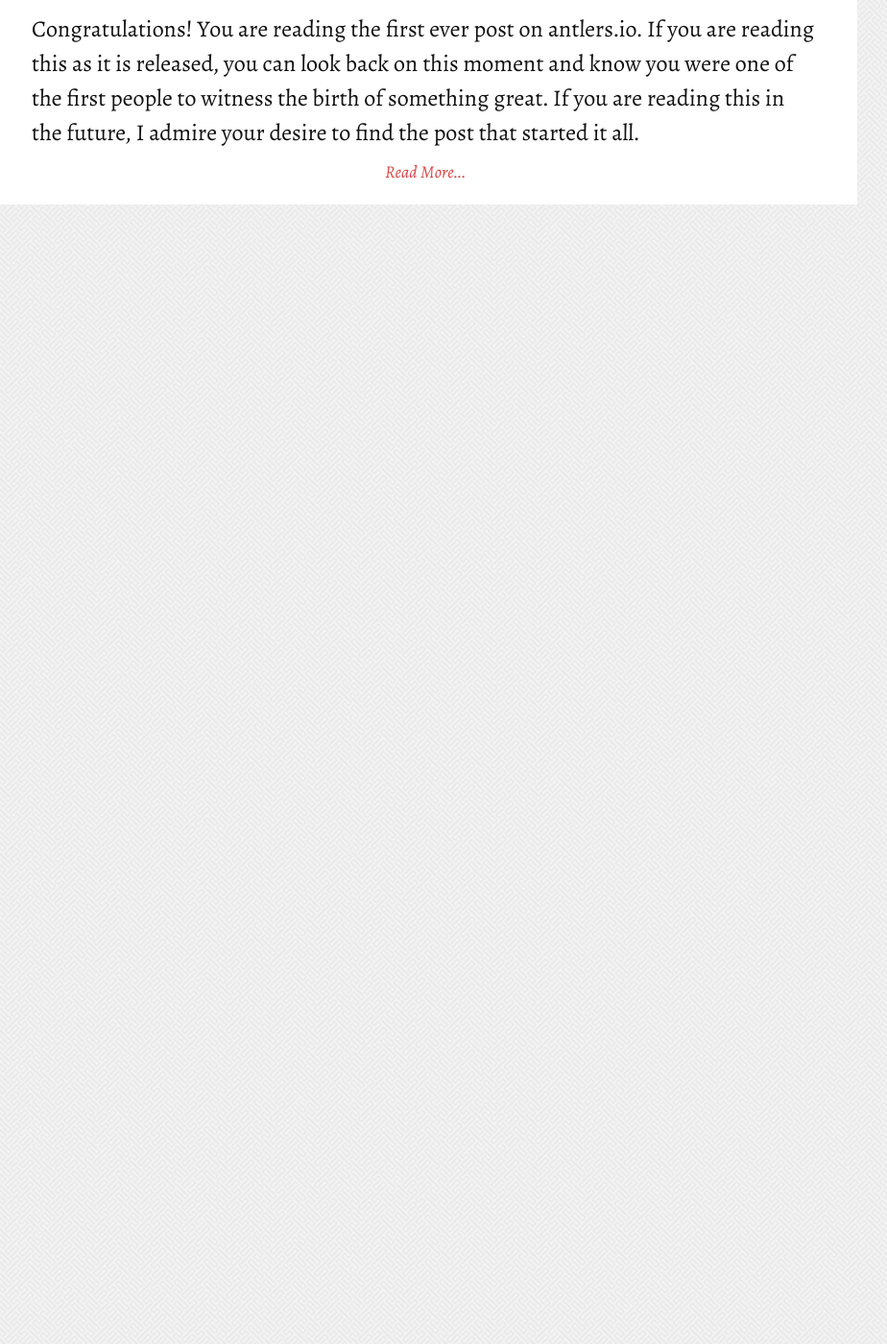
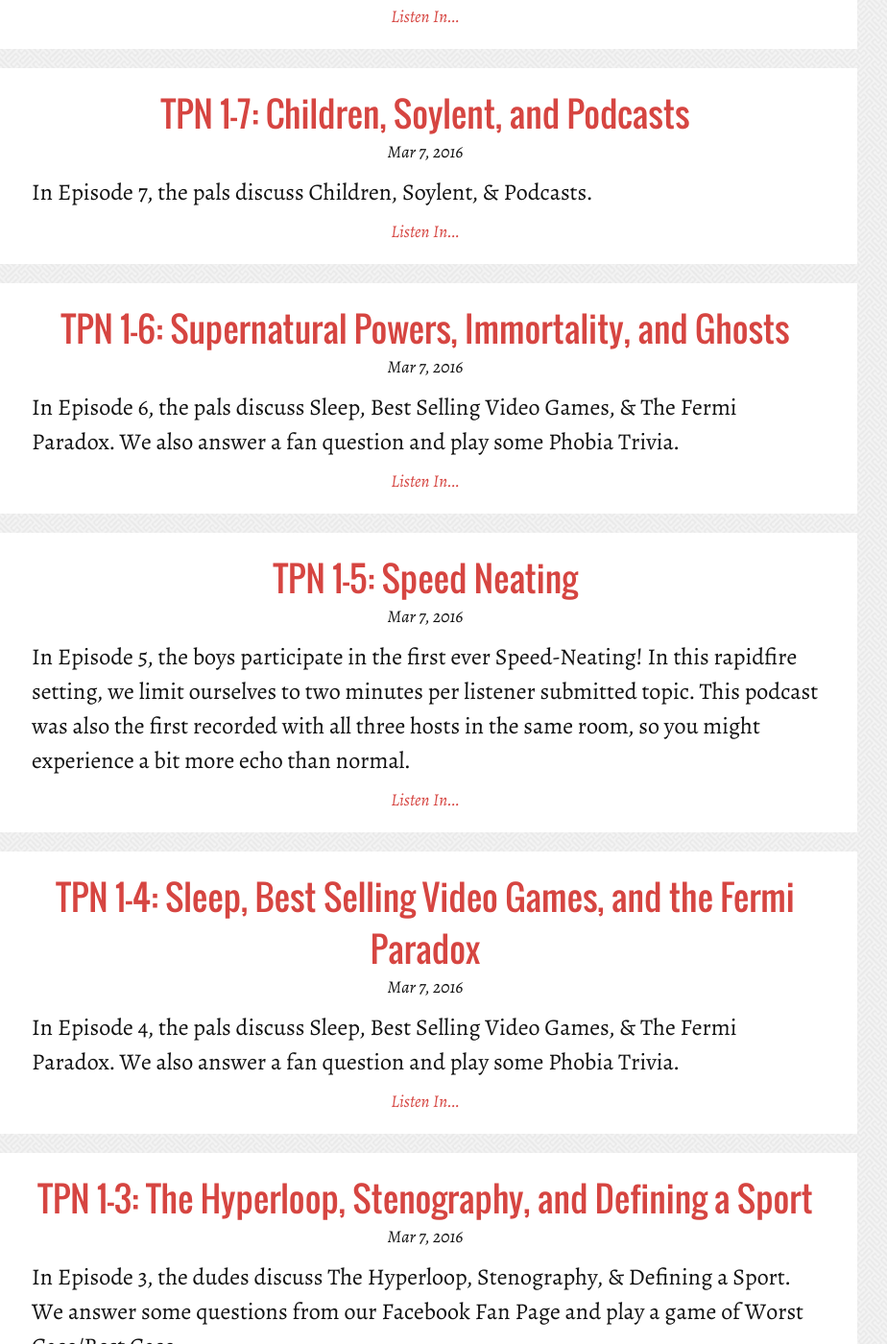
Before and after one commit to albenesi/antlers, a Jekyll site: the page built from index.html, in a window 1280 px wide and 1400 px high, scrolled down 719 px. Shown: the whole window at 96% size, without its empty margins (197-1121 px from the left). Built offline with Jekyll 4.4.1, drawn with Linux system fonts in a browser that asks for light colours; before the commit the page ends 952 px from its top, so only the background shows below that; some of the changed text lies outside the part shown.

Commit message:
add legacy podcasts

```diff
--- a/archive/index.html
+++ b/archive/index.html
@@ -13,7 +13,7 @@ permalink: /archive/
   <div class="archive--list">
     {% for post in site.posts %}
       <header class="archive--header">
-        <a href="{{post.url}}"><h1 class="archive--title" itemprop="name headline">{{ post.title }}</h1></a>
+        <a href="{{post.url}}"><h1 class="archive--title" itemprop="name headline">{% if post.podcast %}{{ post.podcast }} {{post.number}}: {% endif %}{{ post.title }}</h1></a>
         <p class="archive--meta"><time datetime="{{ post.date | date_to_xmlschema }}" itemprop="datePublished">{{ post.date | date: "%b %-d, %Y" }}</time>{% if post.author %}{% assign author = site.data.authors.data[post.author] %} • <a href='/author/{{author.url}}.html'>{{ author.name }}</a>{% endif %}</p>
       </header>
     {% endfor %}
--- a/feed/tpn.xml
+++ b/feed/tpn.xml
@@ -1,6 +1,10 @@
 ---
 layout: null
 title: "That's Pretty Neat"
-description: "A podcast about all things neat."
+feed: tpn.xml
+description: That's Pretty Neat is a show about all things neat.
+author:
+    name: Frank Albenesius
+    email: frank@antlers.io
 ---
 {% include feed.xml %}
--- a/index.html
+++ b/index.html
@@ -10,7 +10,7 @@ layout: default
       <article class="post excerpt">
 
         <header class="post--header">
-          <a href="{{post.url}}"><h1 class="post--title" itemprop="name headline">{% if post.podcast %}{{ post.podcast }} {{post.number}}. {% endif %}{{ post.title }}</h1></a>
+          <a href="{{post.url}}"><h1 class="post--title" itemprop="name headline">{% if post.podcast %}{{ post.podcast }} {{post.number}}: {% endif %}{{ post.title }}</h1></a>
           <p class="post--meta"><time datetime="{{ post.date | date_to_xmlschema }}" itemprop="datePublished">{{ post.date | date: "%b %-d, %Y" }}</time>{% if post.author %}{% assign author = site.data.authors.data[post.author] %} • <a href='/author/{{author.url}}.html'>{{ author.name }}</a>{% endif %}</p>
         </header>
 
--- /dev/null
+++ b/podcast-tpn/_posts/2016-03-07-1-1-Neat-The-Team.md
@@ -0,0 +1,26 @@
+---
+layout: episode
+number: "1-1"
+podcast: "TPN"
+title: "Neat the Team"
+duration: "51:49"
+length: "37524507"
+short_description: "Season 1 Episode 1"
+asset_link: "http://tpn.antlers.io/1_1.mp3"
+comments: true
+date: 2016-03-07 01:00:00
+released: 2015-05-22
+continue: "Listen In..."
+img_src: "/img/tpn/tpn1.png"
+tags: [neat]
+---
+
+In Episode 1, the gang tests their radio-chops as they make their TPN debut. The format was explained, topics (product placement, driverless cars, and relocated sporting events) were introduced.
+
+Please send feedback/topic suggestions to tpnpod@gmail dot com or contact us on twitter - @[TPNPod](https://twitter.com/tpnpod). We're also on facebook at [facebook.com/TPNPod](facebook.com/TPNPod)!
+
+#### Links:
+
+* Flea-Flicker: [Stanford Football - Luck Flea-Flicker vs. UCLA](https://www.youtube.com/watch?v=ik-LNTMYn50)
+
+Music generously provided by our good friends at [Soul Cymatic](https://soundcloud.com/soul-cymatic)
--- /dev/null
+++ b/podcast-tpn/_posts/2016-03-07-1-2-Deleting-The-Internet.md
@@ -0,0 +1,26 @@
+---
+layout: episode
+number: "1-2"
+podcast: "TPN"
+title: Deleting the Internet, Legos, and Live Streaming
+duration: "48:36"
+length: "34999797"
+short_description: "Season 1 Episode 2"
+asset_link: "http://tpn.antlers.io/1_2.mp3"
+comments: true
+date: 2016-03-07 02:00:00
+released: 2015-05-29
+continue: "Listen In..."
+img_src: "/img/tpn/tpn1.png"
+tags: [neat]
+---
+
+In Episode 2, the fellas discuss deleting things from the internet, Legos, and live streaming. We also have our first listener question from our pal Travis along with another round of Sports With Frank.
+
+Please send feedback/topic suggestions to tpnpod@gmail dot com or contact us on twitter - @[TPNPod](https://twitter.com/tpnpod). We're also on facebook at [facebook.com/TPNPod](facebook.com/TPNPod)!
+
+#### Links:
+* [Puppy Cam](http://www.apl.tv/puppies.htm)
+* [Kittem Cam](http://www.apl.tv/kittens.htm)
+
+Music generously provided by our good friends at [Soul Cymatic](https://soundcloud.com/soul-cymatic).
--- /dev/null
+++ b/podcast-tpn/_posts/2016-03-07-1-3-The-Hyperloop.md
@@ -0,0 +1,29 @@
+---
+layout: episode
+number: "1-3"
+podcast: "TPN"
+title: The Hyperloop, Stenography, and Defining a Sport
+duration: "50:03"
+length: "36040515"
+short_description: "Season 1 Episode 3"
+asset_link: "http://tpn.antlers.io/1_3.mp3"
+comments: true
+date: 2016-03-07 03:00:00
+released: 2015-06-05
+continue: "Listen In..."
+img_src: "/img/tpn/tpn1.png"
+tags: [neat]
+---
+
+In Episode 3, the dudes discuss The Hyperloop, Stenography, & Defining a Sport. We answer some questions from our Facebook Fan Page and play a game of Worst Case/Best Case.
+
+Please send feedback/topic suggestions to tpnpod@gmail dot com or contact us on twitter - @[TPNPod](https://twitter.com/tpnpod). We're also on facebook at [facebook.com/TPNPod](facebook.com/TPNPod)!
+
+#### Links:
+
+* [Becoming a Court Report](http://depo.com/about/aboutreporting.html)
+* [Open Steno Project](http://openstenoproject.org/)
+* [Player teases NCAA stenographer with 'cattywampus'](http://www.usatoday.com/videos/sports/ncaab/2015/03/24/70372752/)
+* [How I Got Out of Steno School](http://stenoknight.com/StenoSchool.html)
+
+Music generously provided by our good friends at [Soul Cymatic](https://soundcloud.com/soul-cymatic).
--- /dev/null
+++ b/podcast-tpn/_posts/2016-03-07-1-4-Sleep-and-Best-Selling-Video-Games.md
@@ -0,0 +1,25 @@
+---
+layout: episode
+number: "1-4"
+podcast: "TPN"
+title: Sleep, Best Selling Video Games, and the Fermi Paradox
+duration: "47:05"
+length: "36040515"
+short_description: "Season 1 Episode 4"
+asset_link: "http://tpn.antlers.io/1_4.mp3"
+comments: true
+date: 2016-03-07 04:00:00
+released: 2015-06-10
+continue: "Listen In..."
+img_src: "/img/tpn/tpn1.png"
+tags: [neat]
+---
+
+In Episode 4, the pals discuss Sleep, Best Selling Video Games, & The Fermi Paradox. We also answer a fan question and play some Phobia Trivia.
+
+Please send feedback/topic suggestions to tpnpod@gmail dot com or contact us on twitter - @[TPNPod](https://twitter.com/tpnpod). We're also on facebook at [facebook.com/TPNPod](facebook.com/TPNPod)!
+
+#### Links:
+* [Arecibo Message](http://en.wikipedia.org/wiki/Arecibo_message)
+
+Music generously provided by our good friends at [Soul Cymatic](https://soundcloud.com/soul-cymatic).
--- /dev/null
+++ b/podcast-tpn/_posts/2016-03-07-1-5-Speed-Neating.md
@@ -0,0 +1,22 @@
+---
+layout: episode
+number: "1-5"
+podcast: "TPN"
+title: Speed Neating
+duration: "43:54"
+length: "31613701"
+short_description: "Season 1 Episode 5"
+asset_link: "http://tpn.antlers.io/1_5.mp3"
+comments: true
+date: 2016-03-07 05:00:00
+released: 2015-06-17
+continue: "Listen In..."
+img_src: "/img/tpn/tpn1.png"
+tags: [neat]
+---
+
+In Episode 5, the boys participate in the first ever Speed-Neating! In this rapidfire setting, we limit ourselves to two minutes per listener submitted topic. This podcast was also the first recorded with all three hosts in the same room, so you might experience a bit more echo than normal.
+
+Please send feedback/topic suggestions to tpnpod@gmail dot com or contact us on twitter - @[TPNPod](https://twitter.com/tpnpod). We're also on facebook at [facebook.com/TPNPod](facebook.com/TPNPod)!
+
+Music generously provided by our good friends at [Soul Cymatic](https://soundcloud.com/soul-cymatic).
--- /dev/null
+++ b/podcast-tpn/_posts/2016-03-07-1-6-Supernatural-Powers.md
@@ -0,0 +1,26 @@
+---
+layout: episode
+number: "1-6"
+podcast: "TPN"
+title: Supernatural Powers, Immortality, and Ghosts
+duration: "45:17"
+length: "32608966"
+short_description: "Season 1 Episode 6"
+asset_link: "http://tpn.antlers.io/1_6.mp3"
+comments: true
+date: 2016-03-07 06:00:00
+released: 2015-06-25
+continue: "Listen In..."
+img_src: "/img/tpn/tpn1.png"
+tags: [neat]
+---
+
+In Episode 6, the pals discuss Sleep, Best Selling Video Games, & The Fermi Paradox. We also answer a fan question and play some Phobia Trivia.
+
+Please send feedback/topic suggestions to tpnpod@gmail dot com or contact us on twitter - @[TPNPod](https://twitter.com/tpnpod). We're also on facebook at [facebook.com/TPNPod](facebook.com/TPNPod)!
+
+#### Links:
+
+If anyone reads this and tweets to us about it Frank will send them a dollar through Paypal.
+
+Music generously provided by our good friends at [Soul Cymatic](https://soundcloud.com/soul-cymatic).
--- /dev/null
+++ b/podcast-tpn/_posts/2016-03-07-1-7-Children-Soylent.md
@@ -0,0 +1,22 @@
+---
+layout: episode
+number: "1-7"
+podcast: "TPN"
+title: Children, Soylent, and Podcasts
+duration: "31:44"
+length: "22848470"
+short_description: "Season 1 Episode 7"
+asset_link: "http://tpn.antlers.io/1_7.mp3"
+comments: true
+date: 2016-03-07 07:00:00
+released: 2015-07-01
+continue: "Listen In..."
+img_src: "/img/tpn/tpn1.png"
+tags: [neat]
+---
+
+In Episode 7, the pals discuss Children, Soylent, & Podcasts.
+
+Please send feedback/topic suggestions to tpnpod@gmail dot com or contact us on twitter - @[TPNPod](https://twitter.com/tpnpod). We're also on facebook at [facebook.com/TPNPod](facebook.com/TPNPod)!
+
+Music generously provided by our good friends at [Soul Cymatic](https://soundcloud.com/soul-cymatic).
--- /dev/null
+++ b/podcast-tpn/_posts/2016-03-07-1-8-Asteroid-Mining.md
@@ -0,0 +1,22 @@
+---
+layout: episode
+number: "1-8"
+podcast: "TPN"
+title: Asteroid Mining, Fuel Economy, and Laughter
+duration: "39:57"
+length: "28774295"
+short_description: "Season 1 Episode 8"
+asset_link: "http://tpn.antlers.io/1_8.mp3"
+comments: true
+date: 2016-03-07 08:00:00
+released: 2015-07-16
+continue: "Listen In..."
+img_src: "/img/tpn/tpn1.png"
+tags: [neat]
+---
+
+In Episode 8, the pals discuss Asteroid Mining, Neater MPGs, & Laughter.
+
+Please send feedback/topic suggestions to tpnpod@gmail dot com or contact us on twitter - @[TPNPod](https://twitter.com/tpnpod). We're also on facebook at [facebook.com/TPNPod](facebook.com/TPNPod)!
+
+Music generously provided by our good friends at [Soul Cymatic](https://soundcloud.com/soul-cymatic).
--- /dev/null
+++ b/podcast-tpn/_posts/2016-03-07-1-9-Mobile-Payments.md
@@ -0,0 +1,27 @@
+---
+layout: episode
+number: "1-9"
+podcast: "TPN"
+title: Mobile Payments, Frequent Flyers, and Board Games
+duration: "41:35"
+length: "256648069"
+short_description: "Season 1 Episode 9"
+asset_link: "http://tpn.antlers.io/1_9.mp3"
+comments: true
+date: 2016-03-07 09:00:00
+released: 2015-07-22
+continue: "Listen In..."
+img_src: "/img/tpn/tpn1.png"
+tags: [neat]
+---
+
+In Episode 9, the brochachos discuss Mobile Payments, Frequent Flyers, & Board Games.
+
+Please send feedback/topic suggestions to tpnpod@gmail dot com or contact us on twitter - @[TPNPod](https://twitter.com/tpnpod). We're also on facebook at [facebook.com/TPNPod](facebook.com/TPNPod)!
+
+#### Links:
+
+* [How To Make It Rain](http://www.wikihow.com/Make-It-Rain-Money)
+* [The Chamber](https://www.youtube.com/watch?v=bA4HzEU3nMc)
+
+Music generously provided by our good friends at [Soul Cymatic](https://soundcloud.com/soul-cymatic).
```
Also changed, not shown: _includes/feed.xml (+12 -14 lines), _layouts/episode.html (+6 -3 lines), podcast-tpn/_posts/2016-03-07-Neat-The-Team.md (deleted, +0 -21 lines).
